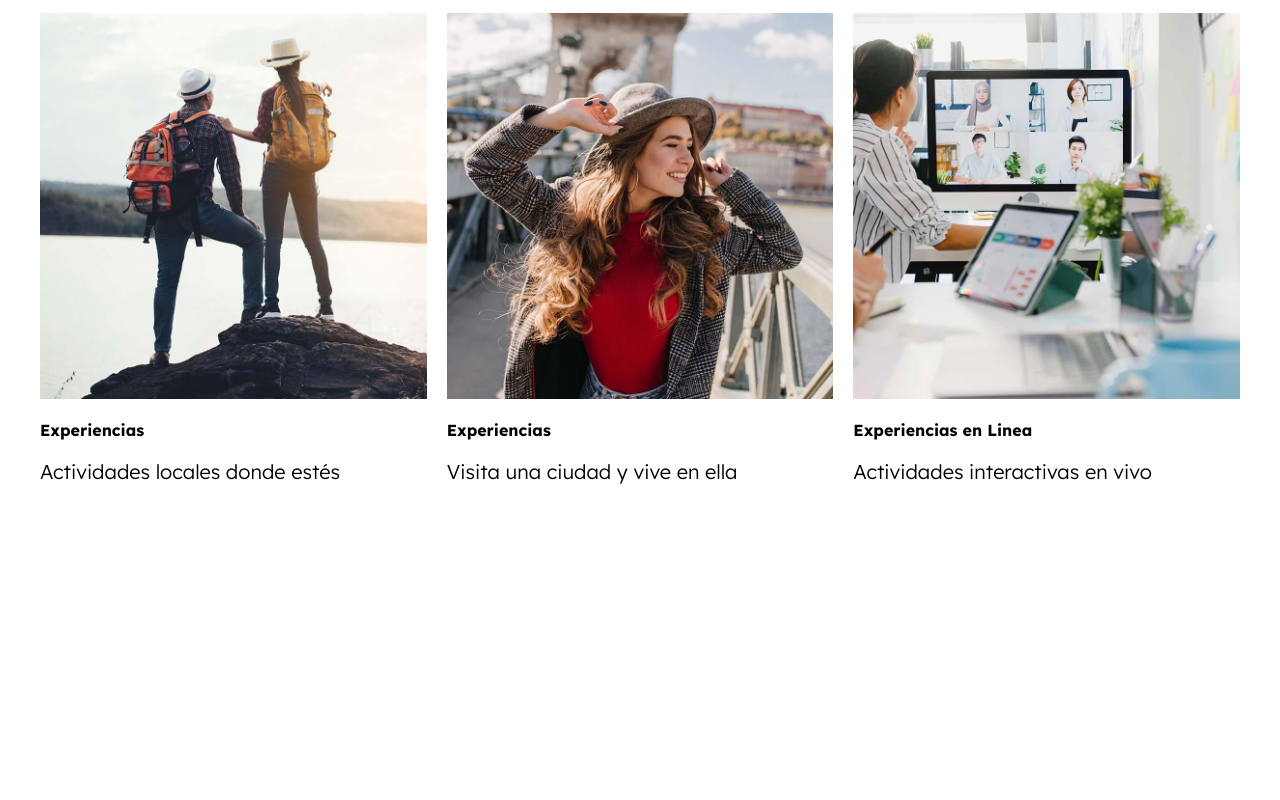
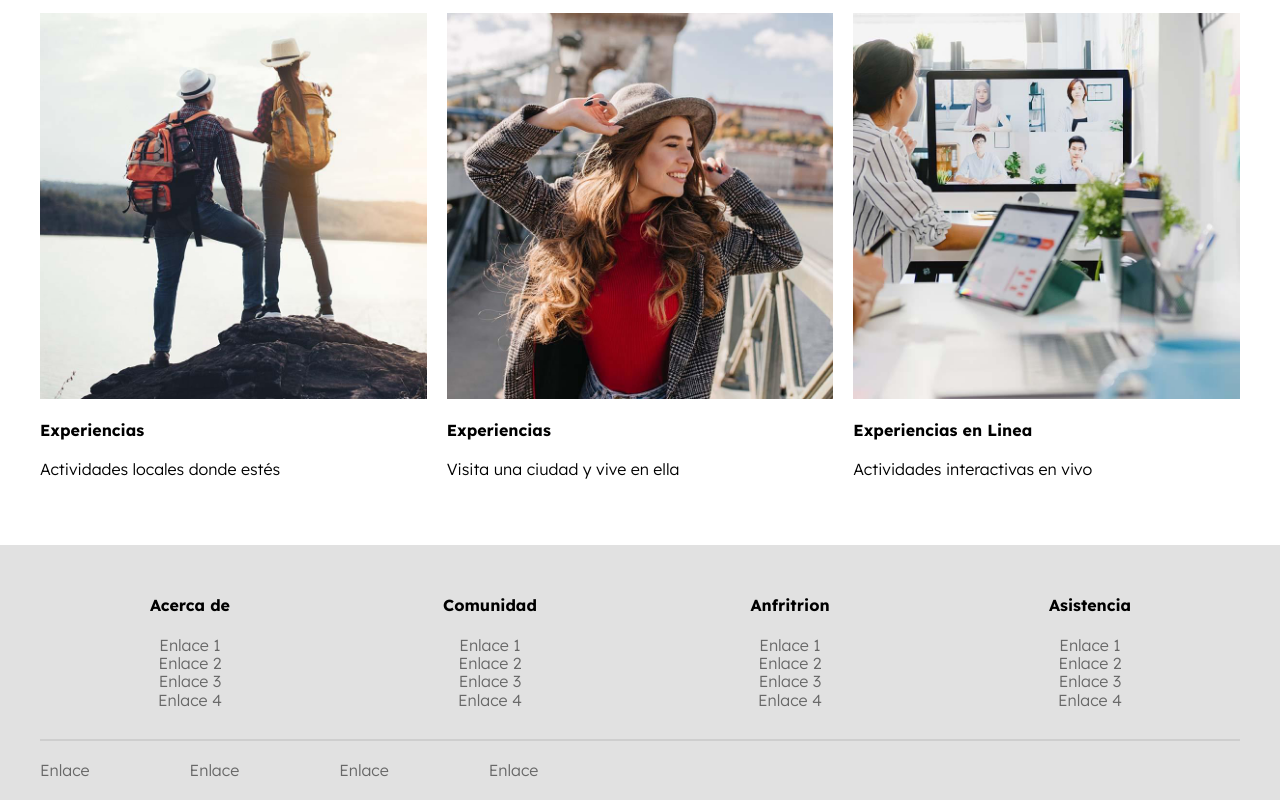
Before and after one commit to torresmald/airVNV, a website: page index.html in a window 1280 px wide. Shown: the part 2674-3474 px from the top of the page. Before the commit the page ends 3227 px from the top, so only its background shows below. Drawn offline with Linux system fonts and the light colour scheme.

Commit message:
finished

```diff
--- a/index.html
+++ b/index.html
@@ -218,5 +218,93 @@
         </div>
       </div>
     </section>
+    <footer class="footer">
+      <div class="footer__contenido contenedor">
+        <div class="footer__grid">
+          <div class="footer__widget">
+            <div class="footer__subtitle">
+              <h4>Acerca de</h4>
+            </div>
+            <ul class="footer__enlaces">
+              <li class="footer__enlace">
+                Enlace 1
+              </li>
+              <li class="footer__enlace">
+                Enlace 2
+              </li>
+              <li class="footer__enlace">
+                Enlace 3
+              </li>
+              <li class="footer__enlace">
+                Enlace 4
+              </li>
+            </ul>
+          </div>
+          <div class="footer__widget">
+            <div class="footer__subtitle">
+              <h4>Comunidad</h4>
+            </div>
+            <ul class="footer__enlaces">
+              <li class="footer__enlace">
+                Enlace 1
+              </li>
+              <li class="footer__enlace">
+                Enlace 2
+              </li>
+              <li class="footer__enlace">
+                Enlace 3
+              </li>
+              <li class="footer__enlace">
+                Enlace 4
+              </li>
+            </ul>
+          </div>
+          <div class="footer__widget">
+            <div class="footer__subtitle">
+              <h4>Anfritrion</h4>
+            </div>
+            <ul class="footer__enlaces">
+              <li class="footer__enlace">
+                Enlace 1
+              </li>
+              <li class="footer__enlace">
+                Enlace 2
+              </li>
+              <li class="footer__enlace">
+                Enlace 3
+              </li>
+              <li class="footer__enlace">
+                Enlace 4
+              </li>
+            </ul>
+          </div>
+          <div class="footer__widget">
+            <div class="footer__subtitle">
+              <h4>Asistencia</h4>
+            </div>
+            <ul class="footer__enlaces">
+              <li class="footer__enlace">
+                Enlace 1
+              </li>
+              <li class="footer__enlace">
+                Enlace 2
+              </li>
+              <li class="footer__enlace">
+                Enlace 3
+              </li>
+              <li class="footer__enlace">
+                Enlace 4
+              </li>
+            </ul>
+          </div>
+        </div>
+        <div class="footer__copyright">
+          <a href="">Enlace</a>
+          <a href="">Enlace</a>
+          <a href="">Enlace</a>
+          <a href="">Enlace</a>
+        </div>
+      </div>
+    </footer>
   </body>
 </html>
--- a/src/scss/app.scss
+++ b/src/scss/app.scss
@@ -4,3 +4,4 @@
 @use 'vivir';
 @use 'anfitrion';
 @use 'experiencias';
+@use 'footer';
--- a/src/scss/experiencias/_experiencias.scss
+++ b/src/scss/experiencias/_experiencias.scss
@@ -13,4 +13,13 @@
             justify-content: center;
         }
     }
+
+    &__texto{
+        p{
+            font-size: 1.3rem;
+            @include m.tablet {
+                font-size: 1.6rem;
+            }
+        }
+    }
 }
--- /dev/null
+++ b/src/scss/footer/_footer.scss
@@ -0,0 +1,31 @@
+@use "base/mixins" as m;
+@use "base/variables" as v;
+
+.footer {
+  background-color: v.$grisClaro;
+  border-top: 2px solid ligten(v.$grisClaro, 40%);
+
+  &__grid {
+    text-align: center;
+    border-bottom: 2px solid lighten(v.$gris, 40%);
+    padding: 3rem 0;
+    @include m.tablet {
+      display: grid;
+      grid-template-columns: repeat(4, 1fr);
+    }
+  }
+  &__enlaces {
+    color: v.$gris;
+  }
+  &__copyright {
+      @include m.tablet {
+          padding: 2rem 0;
+          display: flex;
+          gap: 10rem;
+        }
+        a {
+        display: block;
+      color: v.$gris;
+    }
+  }
+}
--- /dev/null
+++ b/src/scss/footer/_index.scss
@@ -0,0 +1 @@
+@forward 'footer'
```
Also changed, not shown: build/css/app.css, 1 other file.
